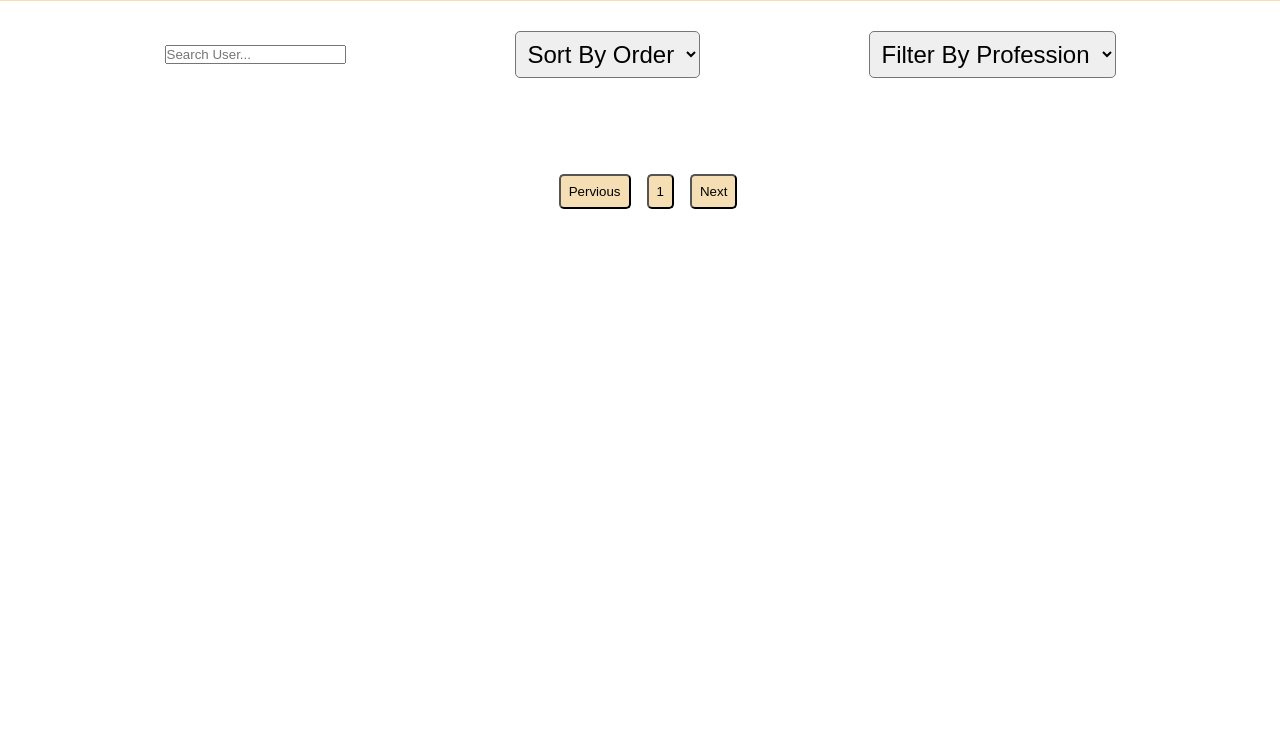
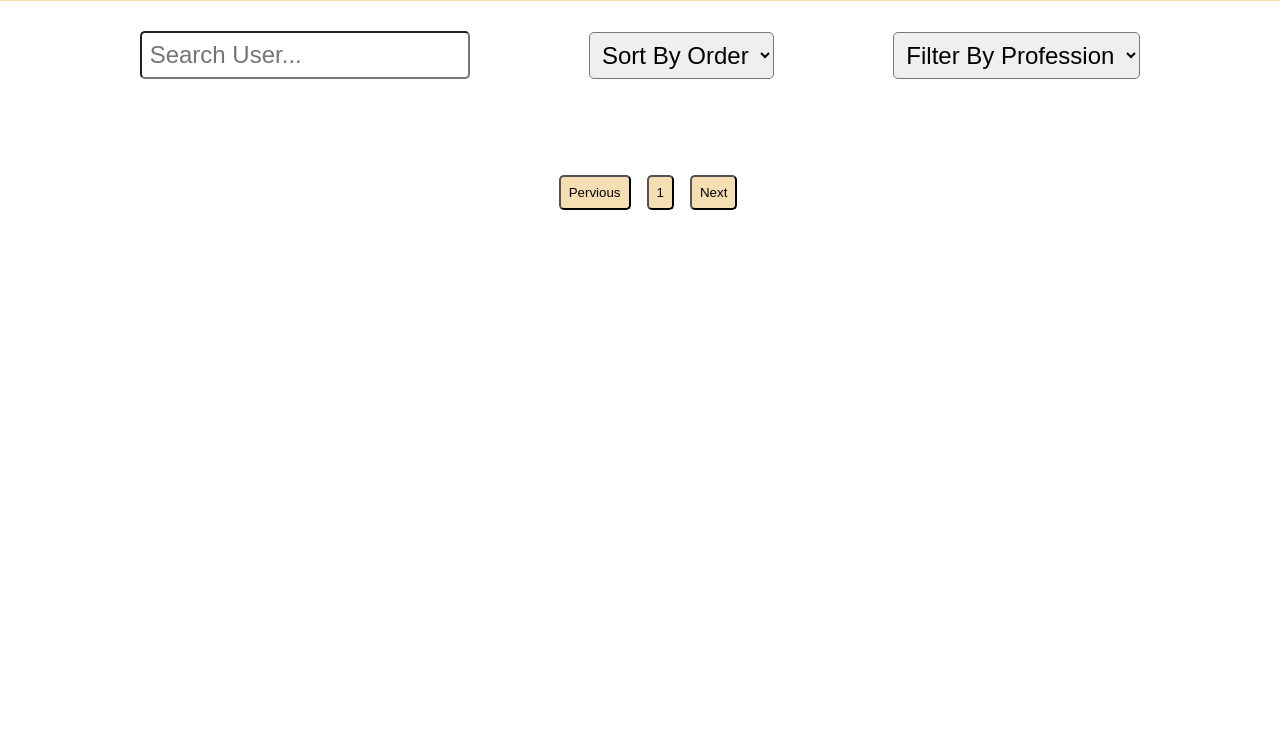
Before and after one commit to sabiransari1/masaiverse-event, a plain HTML site: page data.html in a window 1280 px wide. Shown: the part 69-800 px from the top of the page. Drawn offline with Linux system fonts and the light colour scheme; no server answers; sample sign-in values are in the browser's storage.

Commit message:
masaiverse-event

```diff
--- a/css/data.css
+++ b/css/data.css
@@ -31,7 +31,8 @@ main {
   justify-content: space-around;
 }
 
-#functionality > select {
+#functionality > select,
+input {
   padding: 0.5rem;
   border-radius: 5px;
   font-size: 1.5rem;
```
